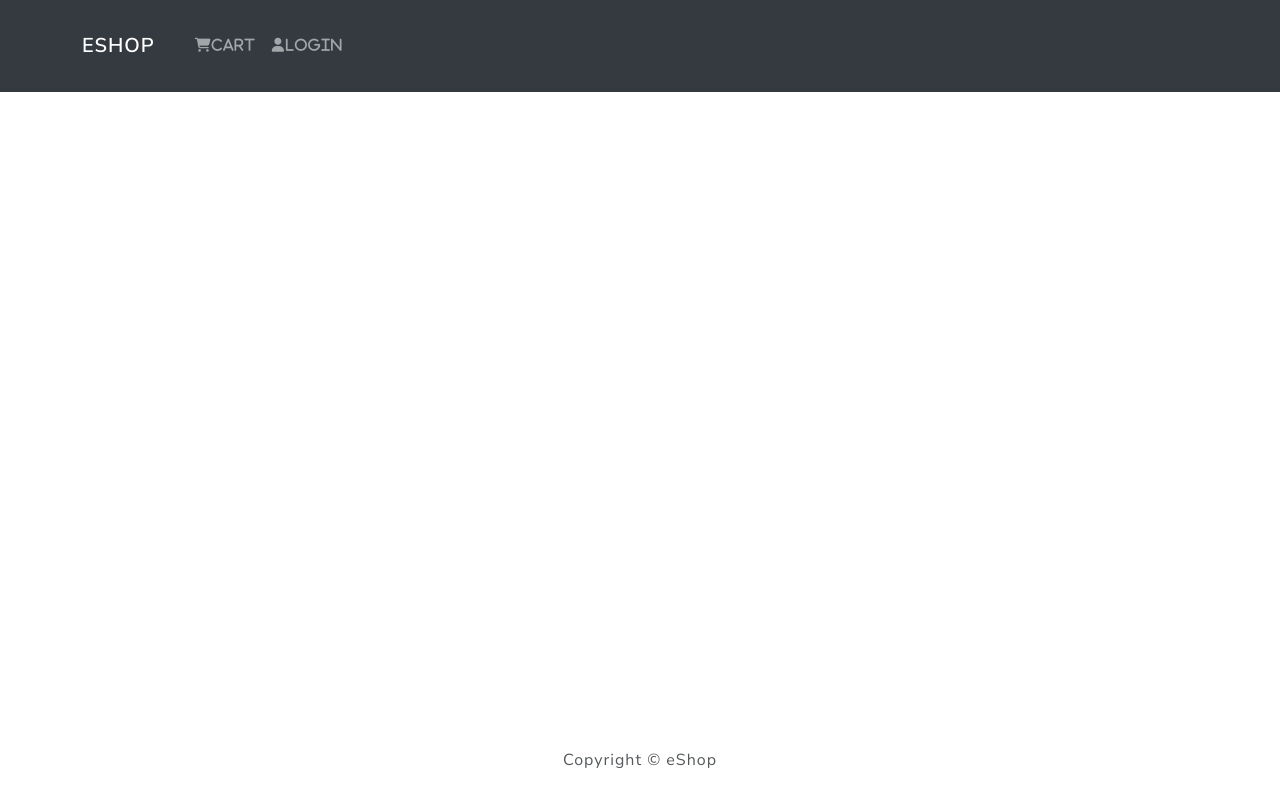
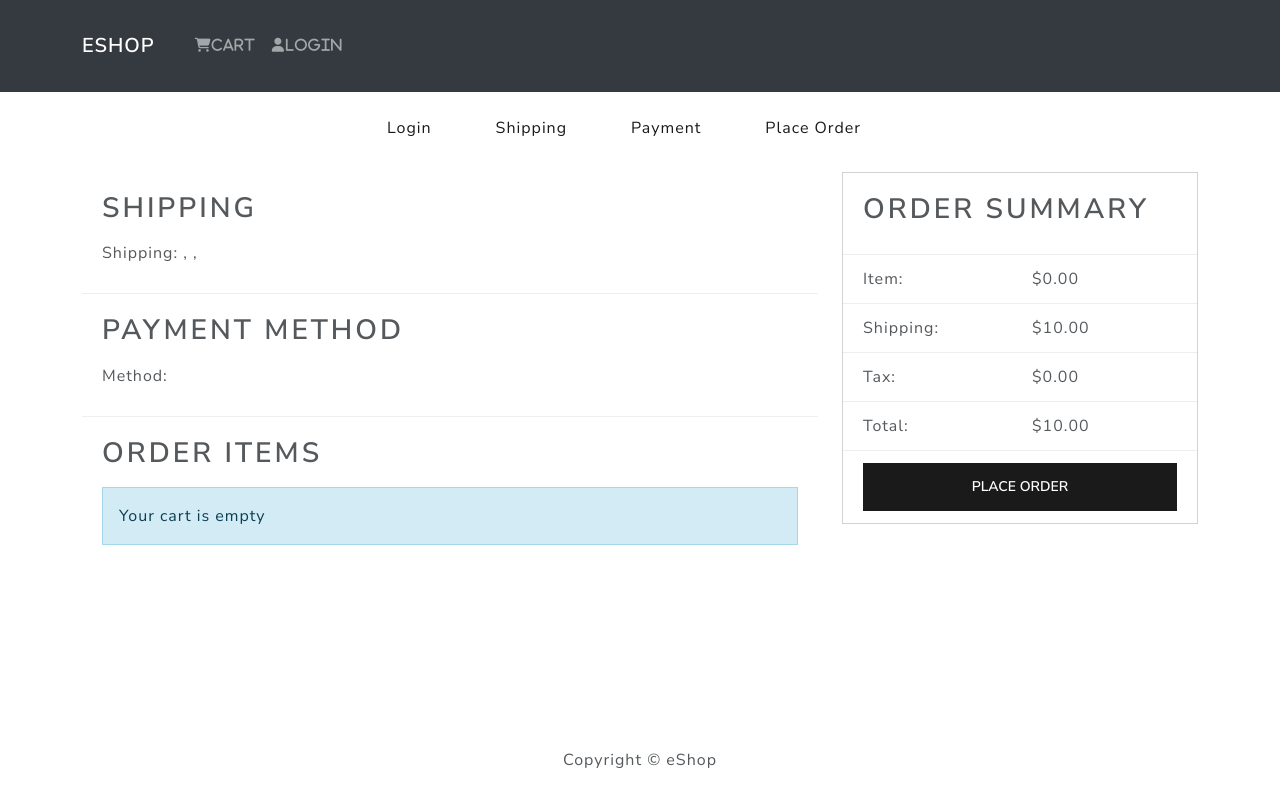
Before and after one commit to AleksKostadinov/ecommerce, a React (Create React App) app in the folder frontend/: page /placeorder in a window 1280 px wide. Built offline with nearby package versions, Linux system fonts and the light colour scheme.

Commit message:
Place order screen

```diff
--- a/frontend/src/App.js
+++ b/frontend/src/App.js
@@ -10,6 +10,7 @@
 import ProfileScreen from './screens/ProfileScreen';
 import ShippingScreen from './screens/ShippingScreen';
 import PaymentScreen from './screens/PaymentScreen';
+import PlaceOrderScreen from './screens/PlaceOrderScreen';
 
 function App() {
   return (
@@ -23,6 +24,7 @@
                     <Route path='/register' element={< RegisterScreen />} />
                     <Route path='/profile' element={< ProfileScreen />} />
                     <Route path='/shipping' element={< ShippingScreen />} />
+                    <Route path='/placeorder' element={< PlaceOrderScreen />} />
                     <Route path='/payment' element={< PaymentScreen />} />
                     <Route path='/product/:id' element={< ProductScreen />} />
                     <Route path='/cart/:id?' element={< CartScreen />} />
--- /dev/null
+++ b/frontend/src/screens/PlaceOrderScreen.js
@@ -0,0 +1,142 @@
+import React, { useState, useEffect } from "react";
+import { useLocation, useNavigate, useParams, Link } from "react-router-dom";
+import { Button, Row, Col, ListGroup, Image, Card } from "react-bootstrap";
+import { useDispatch, useSelector } from "react-redux";
+import CheckoutSteps from "../components/CheckoutSteps";
+import Message from "../components/Message";
+
+const PlaceOrderScreen = () => {
+    const cart = useSelector((state) => state.cart);
+
+    cart.itemsPrice = cart.cartItems.reduce((acc, item) => acc + item.price * item.qty, 0).toFixed(2)
+    cart.shippingPrice = (cart.itemsPrice > 100 ? 0 : 10).toFixed(2)
+    cart.taxPrice = Number(cart.itemsPrice * 0.082).toFixed(2)
+    cart.totalPrice = (Number(cart.itemsPrice) + Number(cart.shippingPrice) + Number(cart.taxPrice)).toFixed(2)
+
+
+    const placeOrder = () => {
+        console.log("Place");
+    };
+    return (
+        <div>
+            <CheckoutSteps step1 step2 step3 step4 />
+            <Row>
+                <Col md={8}>
+                    <ListGroup variant="flush">
+                        <ListGroup.Item>
+                            <h2>Shipping</h2>
+                            <p>
+                                <strong>Shipping: </strong>
+                                {cart.shippingAddress.address},{" "}
+                                {cart.shippingAddress.city}{" "}
+                                {cart.shippingAddress.postalCode},{" "}
+                                {cart.shippingAddress.country}
+                            </p>
+                        </ListGroup.Item>
+
+                        <ListGroup.Item>
+                            <h2>Payment Method</h2>
+                            <p>
+                                <strong>Method: </strong>
+                                {cart.paymentMethod}
+                            </p>
+                        </ListGroup.Item>
+
+                        <ListGroup.Item>
+                            <h2>Order Items</h2>
+                            {cart.cartItems.length === 0 ? (
+                                <Message variant="info">
+                                    Your cart is empty
+                                </Message>
+                            ) : (
+                                <ListGroup variant="flush">
+                                    {cart.cartItems.map((item, index) => (
+                                        <ListGroup.Item key={index}>
+                                            <Row>
+                                                <Col md={1}>
+                                                    <Image
+                                                        src={item.image}
+                                                        alt={item.name}
+                                                        fluid
+                                                        rounded
+                                                    />
+                                                </Col>
+
+                                                <Col className="d-flex align-items-center">
+                                                    <Link
+                                                        to={`/product/${item.product}`}
+                                                    >
+                                                        {item.name}
+                                                    </Link>
+                                                </Col>
+
+                                                <Col md={4}>
+                                                    {item.qty} X ${item.price} =
+                                                    $
+                                                    {(
+                                                        item.qty * item.price
+                                                    ).toFixed(2)}
+                                                </Col>
+                                            </Row>
+                                        </ListGroup.Item>
+                                    ))}
+                                </ListGroup>
+                            )}
+                        </ListGroup.Item>
+                    </ListGroup>
+                </Col>
+
+                <Col md={4}>
+                    <Card>
+                        <ListGroup variant="flush">
+                            <ListGroup.Item>
+                                <h2>Order Summary</h2>
+                            </ListGroup.Item>
+
+                            <ListGroup.Item>
+                                <Row>
+                                    <Col>Item:</Col>
+                                    <Col>${cart.itemsPrice}</Col>
+                                </Row>
+                            </ListGroup.Item>
+
+                            <ListGroup.Item>
+                                <Row>
+                                    <Col>Shipping:</Col>
+                                    <Col>${cart.shippingPrice}</Col>
+                                </Row>
+                            </ListGroup.Item>
+
+                            <ListGroup.Item>
+                                <Row>
+                                    <Col>Tax:</Col>
+                                    <Col>${cart.taxPrice}</Col>
+                                </Row>
+                            </ListGroup.Item>
+
+                            <ListGroup.Item>
+                                <Row>
+                                    <Col>Total:</Col>
+                                    <Col>${cart.totalPrice}</Col>
+                                </Row>
+                            </ListGroup.Item>
+
+                            <ListGroup.Item>
+                                <Button
+                                    type="button"
+                                    className="btn-block"
+                                    disabled={cart.cartItems === 0}
+                                    onClick={placeOrder}
+                                >
+                                    Place Order
+                                </Button>
+                            </ListGroup.Item>
+                        </ListGroup>
+                    </Card>
+                </Col>
+            </Row>
+        </div>
+    );
+};
+
+export default PlaceOrderScreen;
--- a/frontend/src/screens/ShippingScreen.js
+++ b/frontend/src/screens/ShippingScreen.js
@@ -1,5 +1,5 @@
-import React, { useState, useEffect } from "react";
-import { useLocation, useNavigate, useParams } from "react-router-dom";
+import React, { useState } from "react";
+import { useNavigate } from "react-router-dom";
 import { Form, Button } from "react-bootstrap";
 import { useDispatch, useSelector } from "react-redux";
 import FormContainer from "../components/FormContainer";
@@ -7,9 +7,6 @@
 import { saveShippingAddress } from "../actions/cartActions";
 
 const ShippingScreen = () => {
-    const params = useParams();
-    const productId = params.id;
-    const location = useLocation();
     const navigate = useNavigate();
 
     const cart = useSelector(state => state.cart)
```
